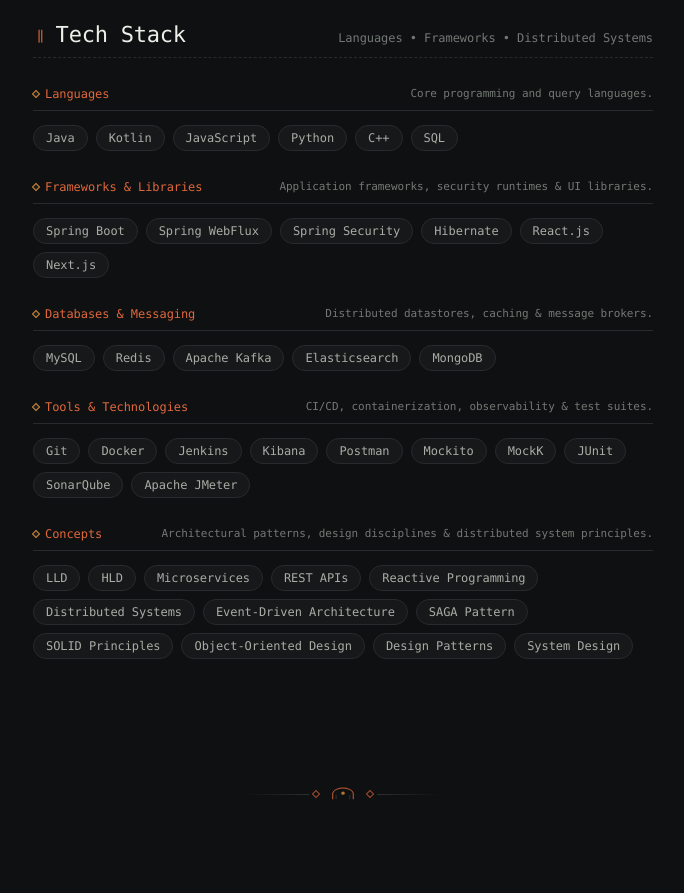
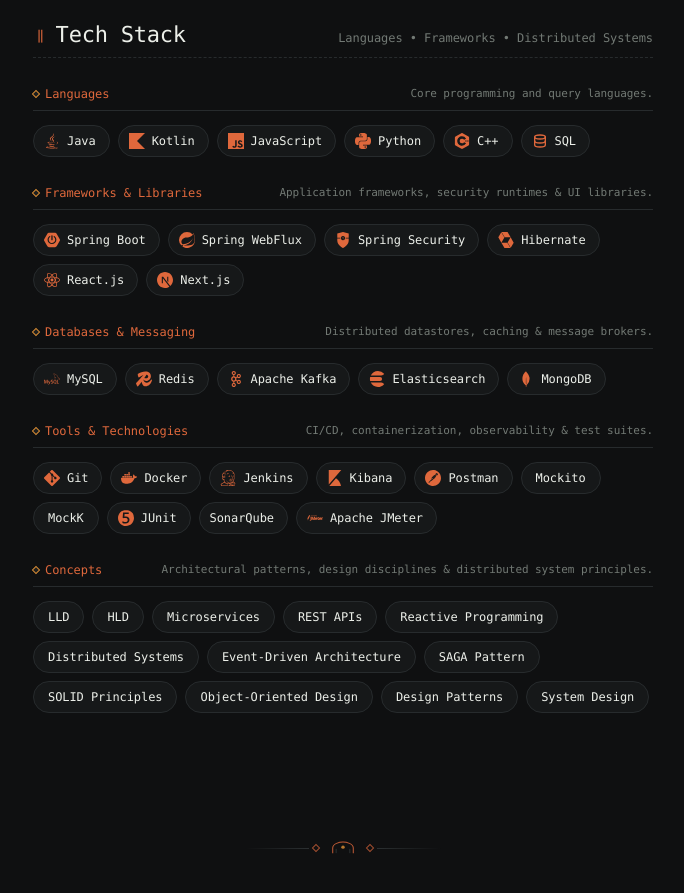
Before and after one commit to siddhantBhanot/personal-website, a Next.js app: page / in a window 1280 px wide. Shown: the part 2980-3873 px from the top of the page, without its empty margins (271-955 px from the left). Built offline with nearby package versions, Linux system fonts and the light colour scheme.

Commit message:
Add official icons to tech stack pills and optimize badge sizing and visibility

```diff
--- a/package.json
+++ b/package.json
@@ -14,6 +14,7 @@
     "next": "16.4.3",
     "react": "19.3.0",
     "react-dom": "19.3.0",
+    "react-icons": "^5.7.0",
     "react-markdown": "^10.1.0"
   },
   "devDependencies": {
--- a/src/app/globals.css
+++ b/src/app/globals.css
@@ -432,6 +432,41 @@ h1, h2, h3, h4 {
   color: var(--ink);
 }
 
+/* Tech Stack Pills with Icons */
+.nn-tech-pill {
+  display: inline-flex;
+  align-items: center;
+  gap: 7px;
+  height: 32px;
+  padding: 0 14px;
+  border: var(--hairline) solid var(--line);
+  border-radius: var(--radius-pill);
+  font-size: 12px;
+  line-height: 1;
+  font-family: var(--font-mono);
+  font-weight: 500;
+  color: var(--ink);
+  background: var(--surface);
+  white-space: nowrap;
+  transition: all 0.15s ease;
+  user-select: none;
+}
+
+.nn-tech-pill.has-icon {
+  padding-left: 10px;
+  padding-right: 13px;
+}
+
+.nn-tech-pill:hover {
+  border-color: var(--accent);
+  background: var(--surface-sunk);
+  color: var(--ink);
+}
+
+.nn-tech-pill:hover .nn-tech-icon {
+  color: var(--accent-gold);
+}
+
 /* Clean Links List (.nn-links) */
 .nn-links {
   list-style: none;
--- a/src/app/page.tsx
+++ b/src/app/page.tsx
@@ -12,6 +12,7 @@ import {
   SectionArchBadge,
 } from "@/components/IndicMotif";
 import { GithubIcon, ExternalLinkIcon, LeetCodeIcon, LinkedinIcon } from "@/components/Icons";
+import { TechIcon, hasTechIcon } from "@/components/TechIcon";
 
 export default function HomePage() {
   const projects = getItemsFromDirectory<ProjectMeta>("projects");
@@ -175,9 +176,13 @@ export default function HomePage() {
                 {category.skills.map((skill) => (
                   <span
                     key={skill.name}
-                    className="nn-tag"
+                    className={`nn-tech-pill${hasTechIcon(skill.name) ? " has-icon" : ""}`}
                   >
-                    {skill.name}
+                    <TechIcon
+                      name={skill.name}
+                      className="w-4 h-4 shrink-0 text-[var(--accent)] transition-colors nn-tech-icon"
+                    />
+                    <span>{skill.name}</span>
                   </span>
                 ))}
               </div>
--- /dev/null
+++ b/src/components/TechIcon.tsx
@@ -0,0 +1,71 @@
+import React from "react";
+import { FaJava } from "react-icons/fa6";
+import {
+  SiKotlin,
+  SiJavascript,
+  SiPython,
+  SiCplusplus,
+  SiSpringboot,
+  SiSpring,
+  SiSpringsecurity,
+  SiHibernate,
+  SiReact,
+  SiNextdotjs,
+  SiMysql,
+  SiRedis,
+  SiApachekafka,
+  SiElasticsearch,
+  SiMongodb,
+  SiGit,
+  SiDocker,
+  SiJenkins,
+  SiKibana,
+  SiPostman,
+  SiJunit5,
+  SiSonarqubeserver,
+  SiApachejmeter,
+} from "react-icons/si";
+import { TbDatabase } from "react-icons/tb";
+
+export const TECH_ICON_MAP: Record<string, React.ComponentType<{ className?: string }>> = {
+  Java: FaJava,
+  Kotlin: SiKotlin,
+  JavaScript: SiJavascript,
+  Python: SiPython,
+  "C++": SiCplusplus,
+  SQL: TbDatabase,
+  "Spring Boot": SiSpringboot,
+  "Spring WebFlux": SiSpring,
+  "Spring Security": SiSpringsecurity,
+  Hibernate: SiHibernate,
+  "React.js": SiReact,
+  "Next.js": SiNextdotjs,
+  MySQL: SiMysql,
+  Redis: SiRedis,
+  "Apache Kafka": SiApachekafka,
+  Elasticsearch: SiElasticsearch,
+  MongoDB: SiMongodb,
+  Git: SiGit,
+  Docker: SiDocker,
+  Jenkins: SiJenkins,
+  Kibana: SiKibana,
+  Postman: SiPostman,
+  JUnit: SiJunit5,
+  SonarQube: SiSonarqubeserver,
+  "Apache JMeter": SiApachejmeter,
+};
+
+export function hasTechIcon(name: string): boolean {
+  return name in TECH_ICON_MAP;
+}
+
+interface TechIconProps {
+  name: string;
+  className?: string;
+}
+
+export function TechIcon({ name, className = "w-4 h-4" }: TechIconProps) {
+  const IconComponent = TECH_ICON_MAP[name];
+  if (!IconComponent) return null;
+  return <IconComponent className={className} />;
+}
--- a/src/components/TechStackGrid.tsx
+++ b/src/components/TechStackGrid.tsx
@@ -1,4 +1,5 @@
 import { techStackData } from "@/data/tech-stack";
+import { TechIcon, hasTechIcon } from "@/components/TechIcon";
 
 export function TechStackGrid() {
   return (
@@ -20,12 +21,16 @@ export function TechStackGrid() {
 
           <div className="flex flex-wrap gap-2 pt-1">
             {category.skills.map((skill) => (
-              <div
+              <span
                 key={skill.name}
-                className="inline-flex items-center px-3 py-1.5 rounded-md border border-[var(--border-subtle)] bg-[var(--bg-primary)] text-xs font-mono text-[var(--text-primary)] hover:border-[var(--accent-amber)]/60 transition-colors"
+                className={`nn-tech-pill${hasTechIcon(skill.name) ? " has-icon" : ""}`}
               >
-                <span className="font-medium">{skill.name}</span>
-              </div>
+                <TechIcon
+                  name={skill.name}
+                  className="w-4 h-4 shrink-0 text-[var(--accent)] transition-colors nn-tech-icon"
+                />
+                <span>{skill.name}</span>
+              </span>
             ))}
           </div>
         </div>
```
Also changed, not shown: 1 other file (tests, documents, lock files or other folders).
